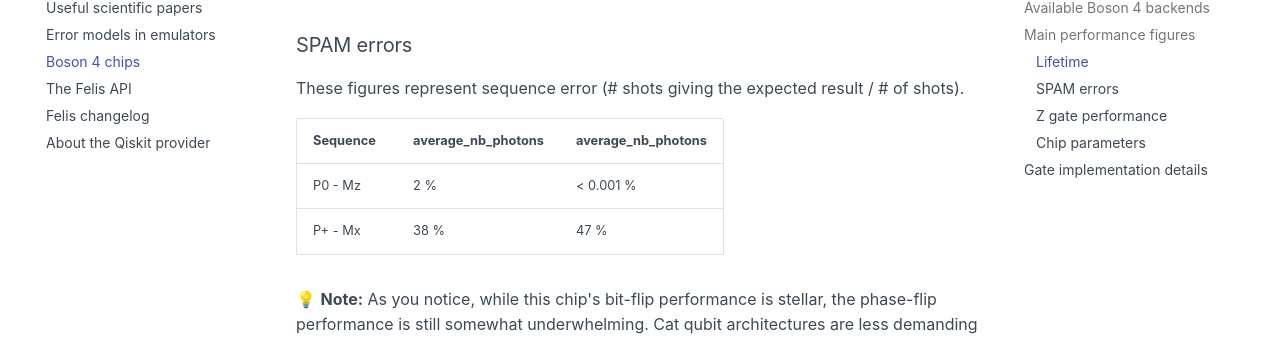
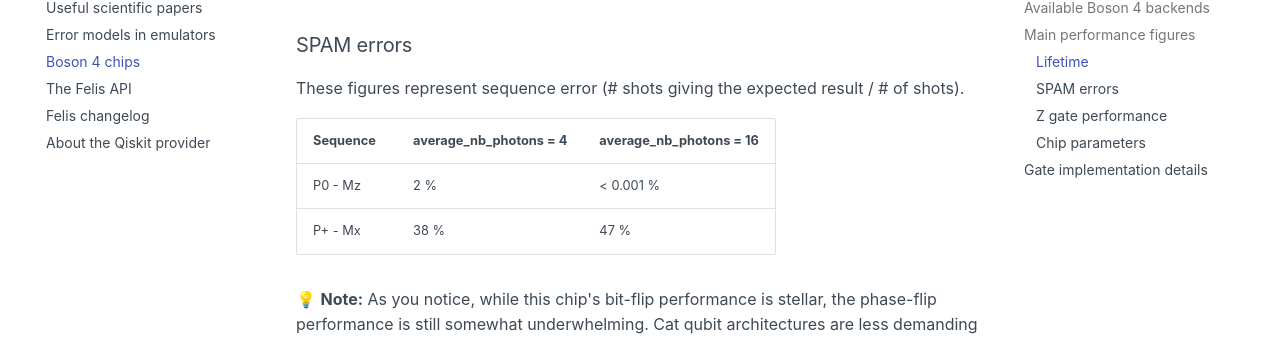
Before and after one commit to Alice-Bob-SW/felis, an MkDocs documentation site: the page built from docs/reference/boson_4_chips.md, in a window 1280 px wide and 900 px high, scrolled down 2197 px. Shown: the part 127-468 px from the top of the window. Built offline with MkDocs 1.6.1 and Material for MkDocs 9.7.7, drawn with Linux system fonts in a browser that asks for light colours.

Commit message:
Fixed typo

```diff
--- a/docs/reference/boson_4_chips.md
+++ b/docs/reference/boson_4_chips.md
@@ -54,7 +54,7 @@ We are working on adding the “real-time trajectories” protocol described in
 
 These figures represent sequence error (# shots giving the expected result / # of shots).
 
-| Sequence | average_nb_photons | average_nb_photons |
+| Sequence | average_nb_photons = 4 | average_nb_photons = 16 |
 | --- | --- | --- |
 | P0 - Mz | 2 % | < 0.001 % |
 | P+ - Mx | 38 % | 47 % |
```
